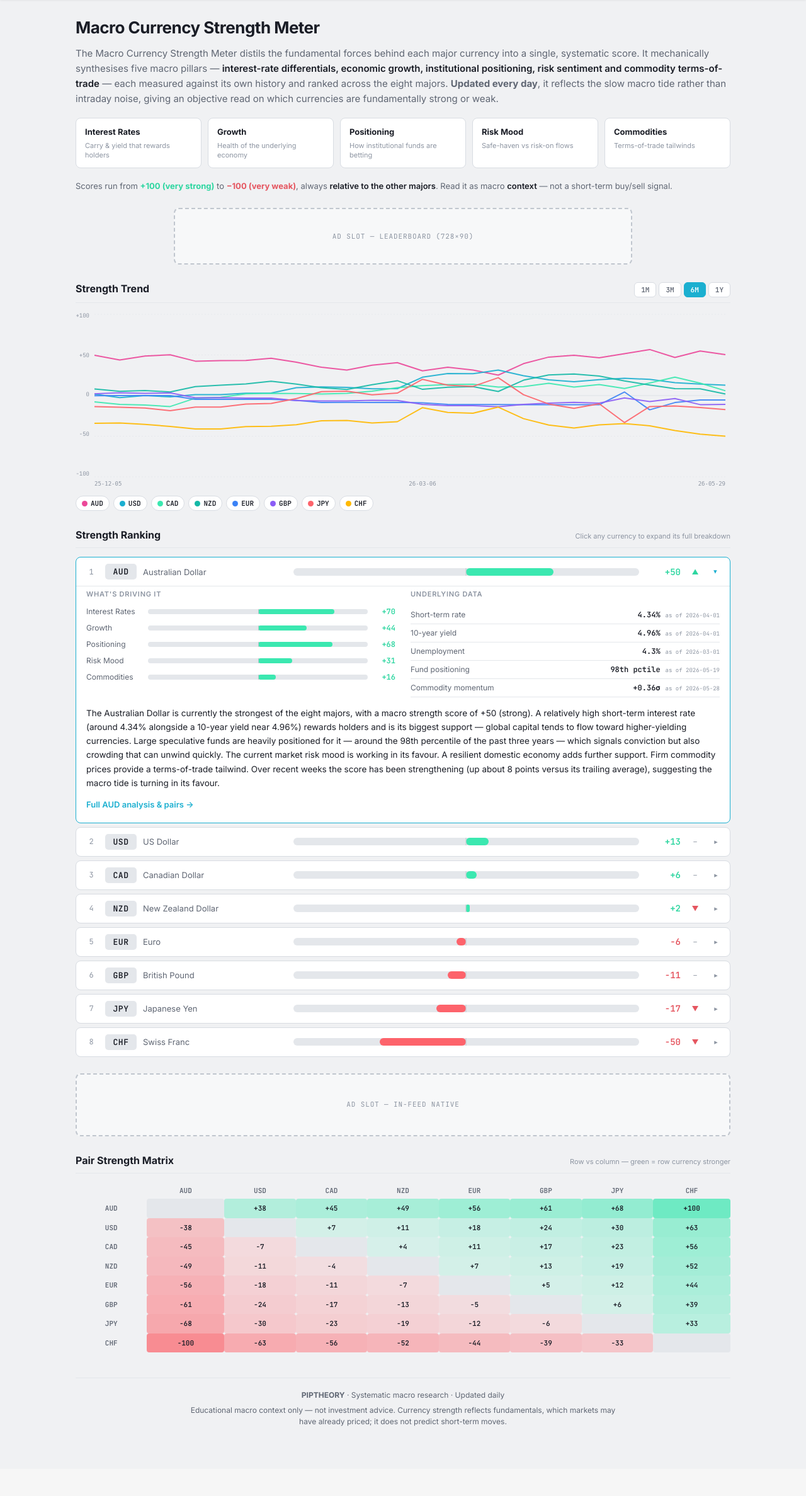
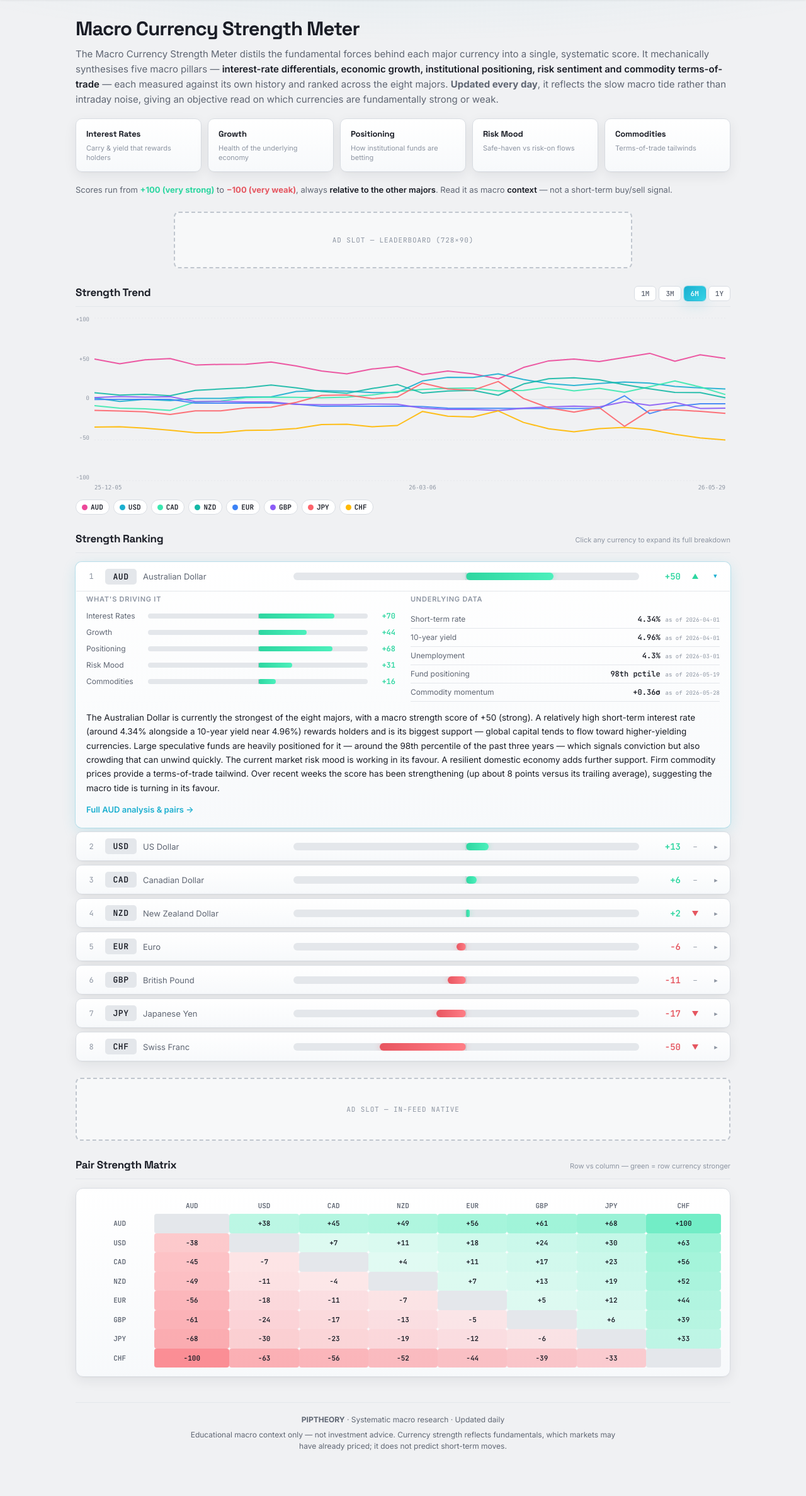
Before and after one commit to yiunamlb-cpu/piptheory, a FastAPI app: page / in a window 1280 px wide. Shown: the part 48-2423 px from the top of the page at 63% size. Before the commit the page ends 2312 px from the top, so only its background shows below. Run offline with FastAPI, Linux system fonts and the light colour scheme; parts of the project's set-up code (start-up, migrations or seed data) failed here and were passed over; some libraries are stand-ins or nearby versions.

Commit message:
strength meter: Modern Quant design pass
De-genericise the visual language (was default-modern-SaaS):
- Display typeface: Space Grotesk for headlines/labels (was Inter everywhere).
- Layered depth: gradient card surfaces + refined multi-layer shadows + hover
  lift, replacing flat uniform bordered boxes. Subtle page glow behind the hero.
- Signature motif: gradient-filled meter + pillar bars with a soft colour glow.
- Accent-gradient badges/active buttons with glow (currency code chips, range
  selector). Heatmap + pair cards get the layered-card treatment.
- New design tokens in dashboard.css (--display, --card-grad, --bull/bear-grad,
  --glow-*, --shadow-card/hover, --page-glow), light + dark.

Applies across the meter, currency and pair pages.

Co-Authored-By: Claude Opus 4.6 <noreply@anthropic.com>

```diff
--- a/app/static/dashboard.css
+++ b/app/static/dashboard.css
@@ -23,6 +23,19 @@
   --shadow: rgba(0,0,0,0.06);
   --font: 'Inter', system-ui, -apple-system, sans-serif;
   --mono: 'JetBrains Mono', 'Cascadia Code', 'SF Mono', Consolas, monospace;
+  --display: 'Space Grotesk', 'Inter', system-ui, sans-serif;
+  /* Modern-Quant design tokens */
+  --shadow-card: 0 1px 2px rgba(16,22,38,.04), 0 6px 20px rgba(16,22,38,.07);
+  --shadow-hover: 0 2px 6px rgba(16,22,38,.07), 0 14px 34px rgba(16,22,38,.13);
+  --card-grad: linear-gradient(180deg, #ffffff 0%, #f7f9fb 100%);
+  --accent-grad: linear-gradient(135deg, #1BAFD0 0%, #36d3e6 100%);
+  --bull-grad: linear-gradient(90deg, #2dd6a0 0%, #4cf0bc 100%);
+  --bear-grad: linear-gradient(90deg, #e85560 0%, #ff7e86 100%);
+  --glow-bull: 0 0 10px rgba(59,232,176,.40);
+  --glow-bear: 0 0 10px rgba(253,99,107,.36);
+  --glow-accent: 0 0 0 1px rgba(27,175,208,.22), 0 6px 22px rgba(27,175,208,.16);
+  --page-glow: radial-gradient(110% 55% at 50% -8%, rgba(27,175,208,.07), transparent 62%);
+  --hairline: rgba(16,22,38,.08);
 }
 [data-theme="dark"] {
   --bg-0: #0f1117;
@@ -46,6 +59,17 @@
   --amber: #ffcd3d;
   --amber-bg: rgba(255,205,61,0.08);
   --shadow: rgba(0,0,0,0.3);
+  --shadow-card: 0 1px 2px rgba(0,0,0,.32), 0 8px 28px rgba(0,0,0,.45);
+  --shadow-hover: 0 2px 6px rgba(0,0,0,.4), 0 18px 44px rgba(0,0,0,.6);
+  --card-grad: linear-gradient(180deg, #1b202b 0%, #141823 100%);
+  --accent-grad: linear-gradient(135deg, #3dc6e6 0%, #62d6f0 100%);
+  --bull-grad: linear-gradient(90deg, #5aefc4 0%, #8af7d8 100%);
+  --bear-grad: linear-gradient(90deg, #ff8a90 0%, #ffaeb3 100%);
+  --glow-bull: 0 0 13px rgba(90,239,196,.45);
+  --glow-bear: 0 0 13px rgba(255,138,144,.42);
+  --glow-accent: 0 0 0 1px rgba(61,198,230,.30), 0 6px 24px rgba(61,198,230,.22);
+  --page-glow: radial-gradient(110% 55% at 50% -8%, rgba(61,198,230,.10), transparent 62%);
+  --hairline: rgba(255,255,255,.07);
 }
 
 /* ── RESET ─────────────────────────────────────────────── */
--- a/app/static/strength.css
+++ b/app/static/strength.css
@@ -1,5 +1,8 @@
-/* ── Currency Strength Meter ─────────────────────────────── */
-.cs-main{max-width:1080px;margin:0 auto;padding:24px 20px 60px}
+/* ── Currency Strength Meter (Modern Quant) ──────────────── */
+body.cs-page{background:var(--bg-0)}
+body.cs-page::before{content:'';position:fixed;left:0;right:0;top:0;height:440px;
+  background:var(--page-glow);pointer-events:none;z-index:0}
+.cs-main{position:relative;z-index:1;max-width:1080px;margin:0 auto;padding:28px 20px 64px}
 .cs-nav{font-size:12px;color:var(--text-dim);font-weight:500}
 .cs-nav:hover{color:var(--accent);text-decoration:none}
 
@@ -8,12 +11,13 @@
 
 /* ZONE 1 — explainer */
 .cs-explain{margin-bottom:24px}
-.cs-h1{font-size:26px;font-weight:700;letter-spacing:-.02em;margin-bottom:10px}
+.cs-h1{font-family:var(--display);font-size:31px;font-weight:700;letter-spacing:-.03em;margin-bottom:12px;line-height:1.1}
 .cs-lead{font-size:15px;line-height:1.6;color:var(--text-dim);margin-bottom:18px}
 .cs-lead em{color:var(--text);font-style:normal;font-weight:600}
 .cs-pillars-intro{display:grid;grid-template-columns:repeat(5,1fr);gap:10px;margin-bottom:18px}
-.cs-pintro{background:var(--bg-1);border:1px solid var(--border-2);border-radius:8px;padding:12px 14px;display:flex;flex-direction:column;gap:4px}
-.cs-pintro-h{font-size:13px;font-weight:700;color:var(--text)}
+.cs-pintro{background:var(--card-grad);border:1px solid var(--border-2);border-radius:10px;padding:14px 16px;display:flex;flex-direction:column;gap:5px;box-shadow:var(--shadow-card);transition:transform .18s cubic-bezier(.2,.7,.3,1),box-shadow .18s}
+.cs-pintro:hover{transform:translateY(-2px);box-shadow:var(--shadow-hover)}
+.cs-pintro-h{font-family:var(--display);font-size:13px;font-weight:700;letter-spacing:-.01em;color:var(--text)}
 .cs-pintro-d{font-size:11px;color:var(--text-faint);line-height:1.4}
 .cs-howto{font-size:13px;color:var(--text-dim);line-height:1.6}
 .cs-howto strong{font-weight:700}
@@ -22,13 +26,14 @@
 /* block heads */
 .cs-block,.cs-meter{margin:26px 0}
 .cs-block-head{display:flex;align-items:baseline;justify-content:space-between;gap:12px;margin-bottom:14px;border-bottom:1px solid var(--border);padding-bottom:8px}
-.cs-block-head h2{font-size:16px;font-weight:700}
+.cs-block-head h2{font-family:var(--display);font-size:17px;font-weight:700;letter-spacing:-.02em}
 .cs-sub{font-size:11px;color:var(--text-faint)}
 
 /* ZONE 2 — ranked bars */
 .cs-bars{display:flex;flex-direction:column;gap:6px}
-.cs-item{border:1px solid var(--border-2);border-radius:8px;background:var(--bg-1);overflow:hidden;transition:border-color .15s}
-.cs-item.open{border-color:var(--accent)}
+.cs-item{border:1px solid var(--border-2);border-radius:10px;background:var(--card-grad);overflow:hidden;box-shadow:var(--shadow-card);transition:box-shadow .18s,border-color .18s}
+.cs-item:hover{box-shadow:var(--shadow-hover)}
+.cs-item.open{border-color:transparent;box-shadow:var(--glow-accent)}
 .cs-row{display:grid;grid-template-columns:24px 50px minmax(70px,1fr) minmax(130px,2.4fr) 56px 26px 20px;
   align-items:center;gap:10px;width:100%;text-align:left;padding:10px 12px;cursor:pointer;background:transparent;transition:background .15s}
 .cs-row:hover{background:var(--bg-2)}
@@ -46,8 +51,8 @@
 .cs-bar-track{position:relative;height:12px;background:var(--bg-3);border-radius:6px;display:block;width:100%;overflow:hidden}
 .cs-bar-zero{position:absolute;left:50%;top:0;bottom:0;width:1px;background:var(--border-3);transform:translateX(-.5px);z-index:2}
 .cs-bar-fill{position:absolute;top:0;bottom:0;border-radius:6px}
-.cs-bar-fill.pos{background:var(--bull)}
-.cs-bar-fill.neg{background:var(--bear)}
+.cs-bar-fill.pos{background:var(--bull-grad);box-shadow:var(--glow-bull)}
+.cs-bar-fill.neg{background:var(--bear-grad);box-shadow:var(--glow-bear)}
 .cs-score{font-family:var(--mono);font-size:14px;font-weight:700;text-align:right}
 .cs-pill{font-size:11px;text-align:center}
 .cs-pill.cs-strengthening{color:var(--bull-bright,var(--bull))}
@@ -59,7 +64,7 @@
 .cs-range button{font-family:var(--mono);font-size:11px;font-weight:600;color:var(--text-dim);
   padding:4px 10px;border:1px solid var(--border-2);border-radius:6px;background:var(--bg-1);transition:all .15s}
 .cs-range button:hover{border-color:var(--border-3);color:var(--text)}
-.cs-range button.active{background:var(--accent);border-color:var(--accent);color:#fff}
+.cs-range button.active{background:var(--accent-grad);border-color:transparent;color:#fff;box-shadow:var(--glow-accent)}
 .cs-chart-wrap{display:flex;gap:0;align-items:stretch}
 .cs-chart-yscale{display:flex;flex-direction:column;justify-content:space-between;padding:0 8px 16px 0;
   font-size:9px;font-family:var(--mono);color:var(--text-faint);min-width:30px;text-align:right}
@@ -77,7 +82,7 @@
 .cs-leg-dot{width:9px;height:9px;border-radius:50%;display:inline-block;flex-shrink:0}
 
 /* ZONE 2c — heatmap */
-.cs-heatmap-wrap{overflow-x:auto}
+.cs-heatmap-wrap{overflow-x:auto;background:var(--card-grad);border:1px solid var(--border-2);border-radius:12px;padding:14px;box-shadow:var(--shadow-card)}
 .cs-hm{border-collapse:collapse;font-family:var(--mono);font-size:11px;width:100%;min-width:520px}
 .cs-hm th{color:var(--text-dim);font-weight:700;padding:5px 6px;text-align:center}
 .cs-hm td{text-align:center;padding:7px 4px;border-radius:4px;color:var(--text);font-weight:600}
@@ -91,8 +96,8 @@
 .cs-pl-bar{position:relative;height:8px;background:var(--bg-3);border-radius:4px;overflow:hidden}
 .cs-pl-zero{position:absolute;left:50%;top:0;bottom:0;width:1px;background:var(--border-3);z-index:2}
 .cs-pl-fill{position:absolute;top:0;bottom:0;border-radius:4px}
-.cs-pl-fill.pos{background:var(--bull)}
-.cs-pl-fill.neg{background:var(--bear)}
+.cs-pl-fill.pos{background:var(--bull-grad)}
+.cs-pl-fill.neg{background:var(--bear-grad)}
 .cs-pl-val{font-family:var(--mono);font-size:12px;font-weight:700;text-align:right}
 .cs-ind-row{display:flex;align-items:baseline;gap:8px;font-size:12px;padding:5px 0;border-bottom:1px solid var(--border)}
 .cs-ind-l{color:var(--text-dim)}
@@ -110,8 +115,8 @@
 .cs-breadcrumb{display:inline-block;font-size:12px;color:var(--text-dim);margin-bottom:14px;font-weight:500}
 .cs-breadcrumb:hover{color:var(--accent);text-decoration:none}
 .cs-hero{display:flex;align-items:center;gap:16px;margin-bottom:16px}
-.cs-hero-code{font-family:var(--mono);font-size:20px;font-weight:700;letter-spacing:.04em;background:var(--bg-3);
-  border-radius:8px;padding:10px 14px;flex-shrink:0}
+.cs-hero-code{font-family:var(--display);font-size:20px;font-weight:700;letter-spacing:.02em;background:var(--accent-grad);
+  color:#fff;border-radius:10px;padding:12px 16px;flex-shrink:0;box-shadow:var(--glow-accent)}
 .cs-hero-body{min-width:0}
 .cs-hero .cs-h1{margin-bottom:6px}
 .cs-hero-meta{display:flex;align-items:center;gap:12px;flex-wrap:wrap}
@@ -122,18 +127,20 @@
 .cs-lead-explain{font-size:15px;margin-bottom:8px}
 
 .cs-pairs-list{display:grid;grid-template-columns:1fr 1fr;gap:8px}
-.cs-pair-link{display:grid;grid-template-columns:auto 52px 1fr;align-items:center;gap:10px;padding:11px 14px;
-  border:1px solid var(--border-2);border-radius:8px;background:var(--bg-1);transition:border-color .15s,background .15s}
-.cs-pair-link:hover{border-color:var(--accent);background:var(--bg-2);text-decoration:none}
+.cs-pair-link{display:grid;grid-template-columns:auto 52px 1fr;align-items:center;gap:10px;padding:12px 14px;
+  border:1px solid var(--border-2);border-radius:10px;background:var(--card-grad);box-shadow:var(--shadow-card);
+  transition:transform .18s cubic-bezier(.2,.7,.3,1),box-shadow .18s,border-color .18s}
+.cs-pair-link:hover{transform:translateY(-2px);border-color:var(--accent);box-shadow:var(--shadow-hover);text-decoration:none}
 .cs-pair-lbl{font-family:var(--mono);font-size:13px;font-weight:700;color:var(--text)}
 .cs-pair-diff{font-family:var(--mono);font-size:14px;font-weight:700;text-align:right}
 .cs-pair-note{font-size:11px;color:var(--text-faint)}
 
 .cs-pair-headline{font-size:16px;line-height:1.5;color:var(--text);margin-bottom:18px}
 .cs-pair-cards{display:grid;grid-template-columns:1fr auto 1fr;align-items:center;gap:14px;margin-bottom:18px}
-.cs-pair-card{display:flex;flex-direction:column;align-items:center;gap:6px;padding:18px 14px;border:1px solid var(--border-2);
-  border-radius:10px;background:var(--bg-1);transition:border-color .15s;text-align:center}
-.cs-pair-card:hover{border-color:var(--accent);text-decoration:none}
+.cs-pair-card{display:flex;flex-direction:column;align-items:center;gap:6px;padding:20px 14px;border:1px solid var(--border-2);
+  border-radius:12px;background:var(--card-grad);box-shadow:var(--shadow-card);
+  transition:transform .18s cubic-bezier(.2,.7,.3,1),box-shadow .18s,border-color .18s;text-align:center}
+.cs-pair-card:hover{transform:translateY(-3px);border-color:var(--accent);box-shadow:var(--shadow-hover);text-decoration:none}
 .cs-pair-card-name{font-size:13px;color:var(--text-dim)}
 .cs-pair-card-score{font-family:var(--mono);font-size:28px;font-weight:700;line-height:1}
 .cs-pair-card-lbl{font-size:11px;color:var(--text-faint);font-family:var(--mono)}
--- a/app/templates/currency_page.html
+++ b/app/templates/currency_page.html
@@ -11,11 +11,11 @@
   <link rel="icon" type="image/svg+xml" href="/static/favicon.svg?v={{ static_version }}">
   <link rel="preconnect" href="https://fonts.googleapis.com">
   <link rel="preconnect" href="https://fonts.gstatic.com" crossorigin>
-  <link href="https://fonts.googleapis.com/css2?family=Inter:wght@400;500;600;700&family=JetBrains+Mono:wght@400;500;600&display=swap" rel="stylesheet">
+  <link href="https://fonts.googleapis.com/css2?family=Inter:wght@400;500;600;700&family=JetBrains+Mono:wght@400;500;600&family=Space+Grotesk:wght@500;600;700&display=swap" rel="stylesheet">
   <link rel="stylesheet" href="/static/dashboard.css?v={{ static_version }}">
   <link rel="stylesheet" href="/static/strength.css?v={{ static_version }}">
 </head>
-<body>
+<body class="cs-page">
 <header class="tv-topbar">
   <a href="/" class="tv-logo">
     <img src="/static/logo-text.png?v={{ static_version }}" alt="PIPTHEORY" height="19"
--- a/app/templates/dashboard_strength.html
+++ b/app/templates/dashboard_strength.html
@@ -10,11 +10,11 @@
   <link rel="icon" type="image/svg+xml" href="/static/favicon.svg?v={{ static_version }}">
   <link rel="preconnect" href="https://fonts.googleapis.com">
   <link rel="preconnect" href="https://fonts.gstatic.com" crossorigin>
-  <link href="https://fonts.googleapis.com/css2?family=Inter:wght@400;500;600;700&family=JetBrains+Mono:wght@400;500;600&display=swap" rel="stylesheet">
+  <link href="https://fonts.googleapis.com/css2?family=Inter:wght@400;500;600;700&family=JetBrains+Mono:wght@400;500;600&family=Space+Grotesk:wght@500;600;700&display=swap" rel="stylesheet">
   <link rel="stylesheet" href="/static/dashboard.css?v={{ static_version }}">
   <link rel="stylesheet" href="/static/strength.css?v={{ static_version }}">
 </head>
-<body>
+<body class="cs-page">
 
 <header class="tv-topbar">
   <a href="/" class="tv-logo">
--- a/app/templates/pair_page.html
+++ b/app/templates/pair_page.html
@@ -11,11 +11,11 @@
   <link rel="icon" type="image/svg+xml" href="/static/favicon.svg?v={{ static_version }}">
   <link rel="preconnect" href="https://fonts.googleapis.com">
   <link rel="preconnect" href="https://fonts.gstatic.com" crossorigin>
-  <link href="https://fonts.googleapis.com/css2?family=Inter:wght@400;500;600;700&family=JetBrains+Mono:wght@400;500;600&display=swap" rel="stylesheet">
+  <link href="https://fonts.googleapis.com/css2?family=Inter:wght@400;500;600;700&family=JetBrains+Mono:wght@400;500;600&family=Space+Grotesk:wght@500;600;700&display=swap" rel="stylesheet">
   <link rel="stylesheet" href="/static/dashboard.css?v={{ static_version }}">
   <link rel="stylesheet" href="/static/strength.css?v={{ static_version }}">
 </head>
-<body>
+<body class="cs-page">
 <header class="tv-topbar">
   <a href="/" class="tv-logo">
     <img src="/static/logo-text.png?v={{ static_version }}" alt="PIPTHEORY" height="19"
```
